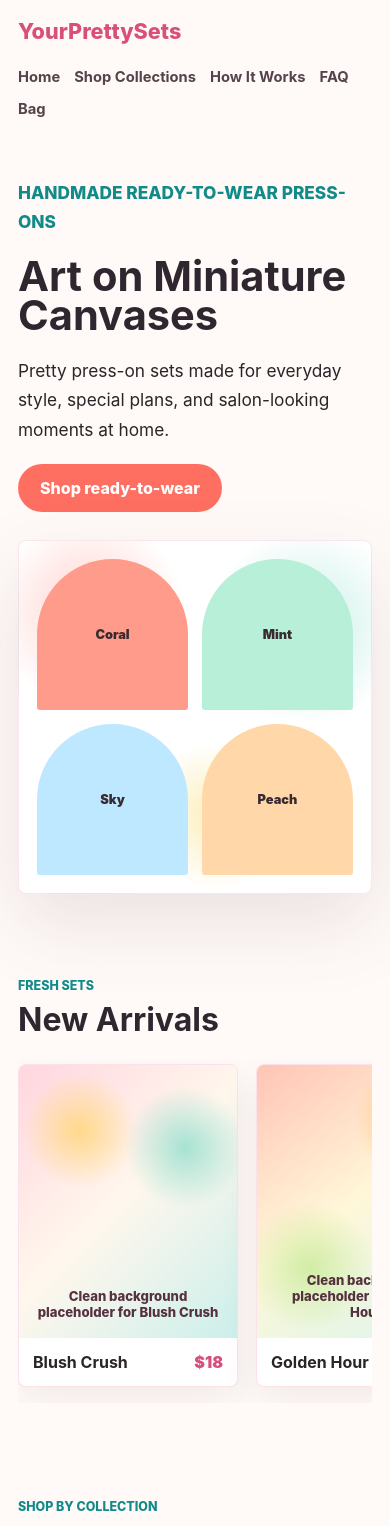
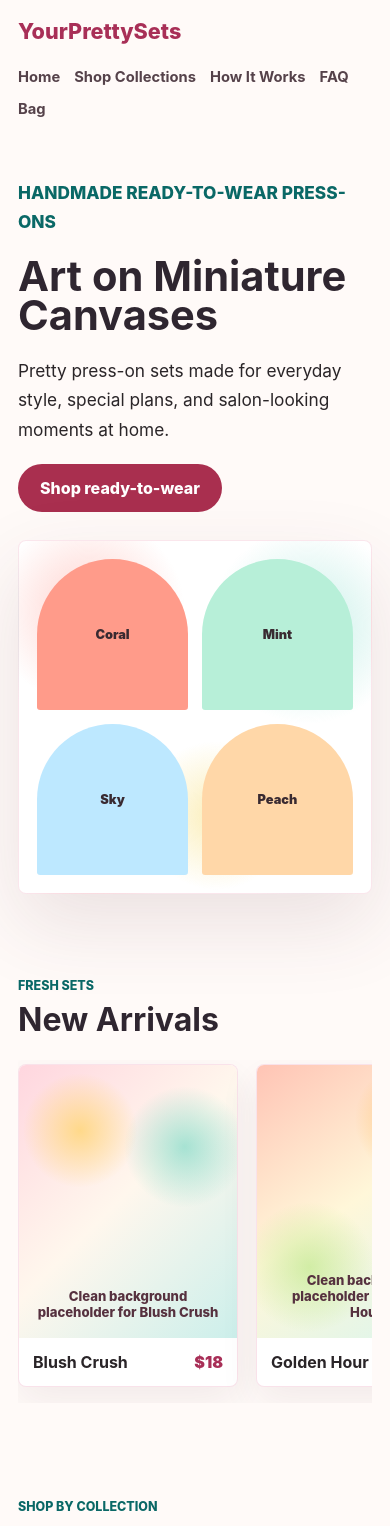
Before and after one commit to cashmoneyrick9/YourPrettySets, a React (Vite) app: page / in a window 390 px wide. Shown: the top 1526 px of the page. Built offline with nearby package versions, Linux system fonts and the light colour scheme.

Commit message:
Polish home page responsive layout

```diff
--- a/src/styles.css
+++ b/src/styles.css
@@ -35,7 +35,7 @@ a {
 }
 
 .brand-mark {
-  color: #d94f7c;
+  color: #a82f57;
   font-size: 1.35rem;
   font-weight: 800;
 }
@@ -62,7 +62,7 @@ a {
 }
 
 .eyebrow {
-  color: #118a88;
+  color: #0a6866;
   font-size: 0.78rem;
   font-weight: 800;
   letter-spacing: 0;
@@ -88,7 +88,7 @@ h1 {
 
 .primary-button {
   align-items: center;
-  background: #ff6f61;
+  background: #a92f4f;
   border-radius: 999px;
   color: #fff;
   display: inline-flex;
@@ -252,7 +252,7 @@ h1 {
 }
 
 .product-card p {
-  color: #d94f7c;
+  color: #a82f57;
   font-weight: 900;
 }
 
@@ -300,7 +300,7 @@ h1 {
 }
 
 .kit-feature svg {
-  color: #ff6f61;
+  color: #a92f4f;
   height: 32px;
   width: 32px;
 }
@@ -332,7 +332,7 @@ h1 {
 }
 
 .kit-list svg {
-  color: #118a88;
+  color: #0a6866;
   flex: 0 0 auto;
   height: 18px;
   width: 18px;
@@ -390,7 +390,7 @@ h1 {
 }
 
 .review-grid figcaption {
-  color: #118a88;
+  color: #0a6866;
   font-size: 0.9rem;
   font-weight: 900;
 }
```
